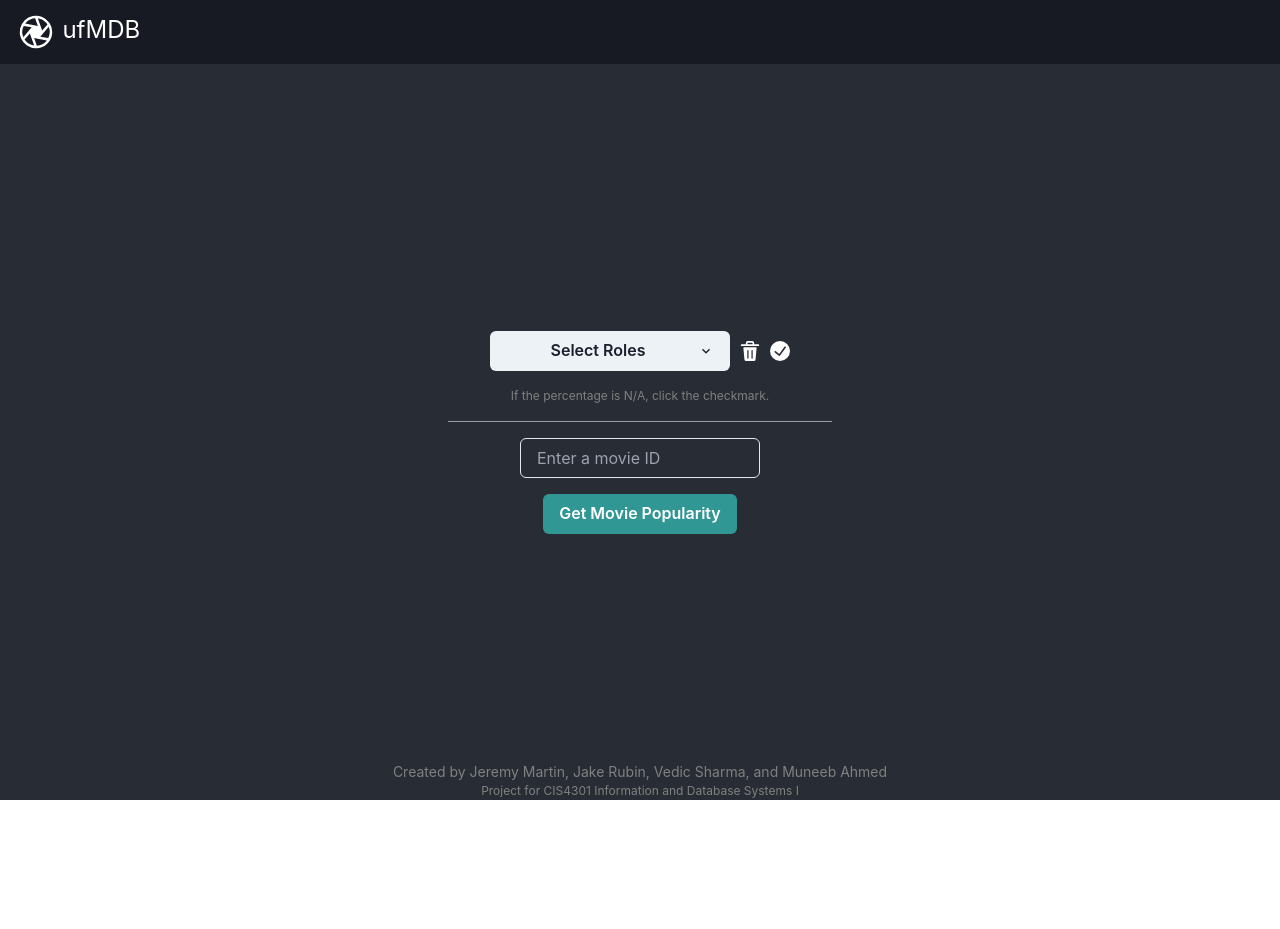
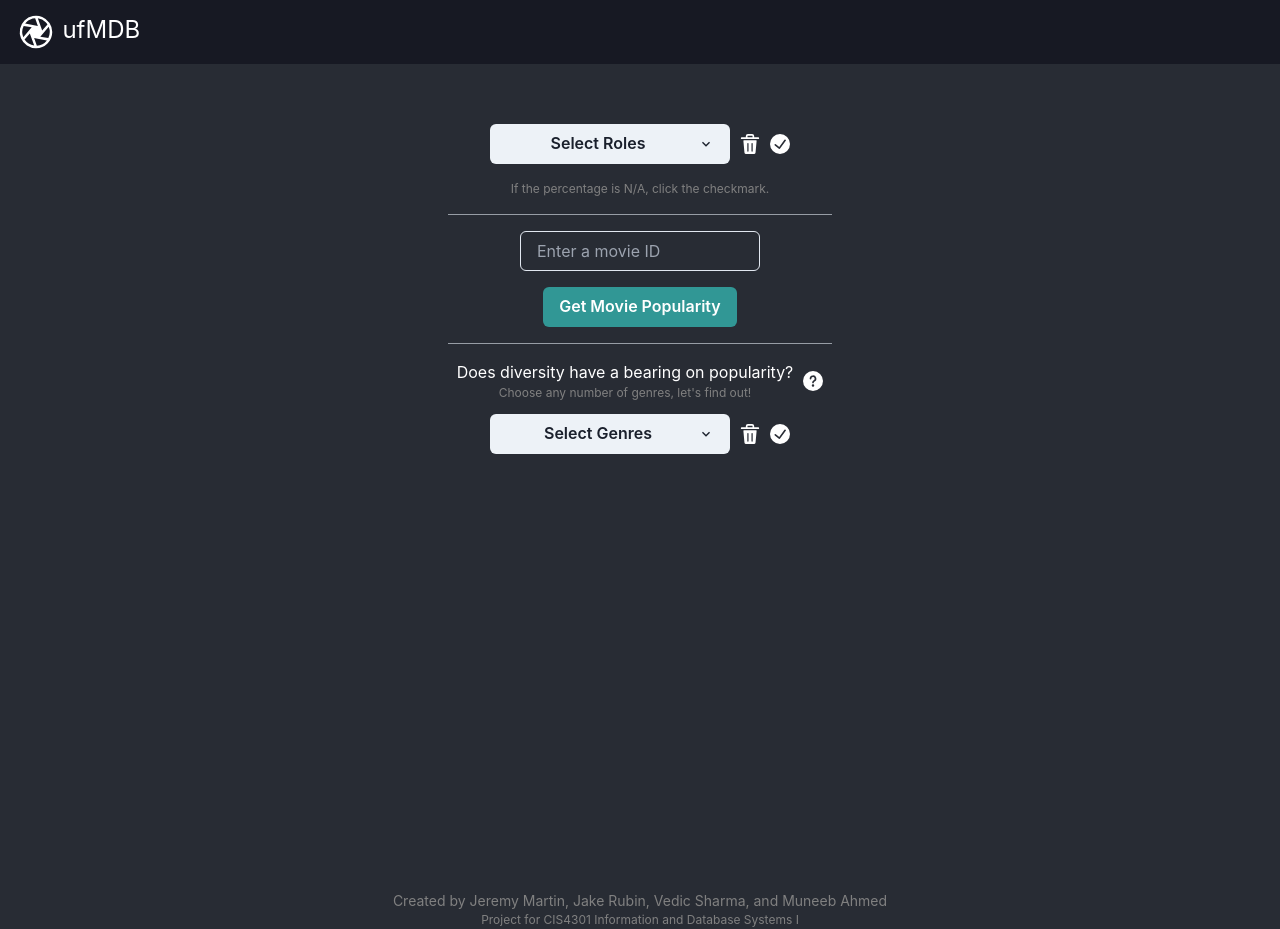
Before and after one commit to jer-martin/ufMDB, a React (Create React App) app: page / in a window 1280 px wide. Before the commit the page ends 800 px from the top, so only its background shows below. Built offline with nearby package versions, Linux system fonts and the light colour scheme.

Commit message:
GRAPH
LFG

```diff
--- a/package.json
+++ b/package.json
@@ -12,12 +12,15 @@
     "@testing-library/react": "^13.4.0",
     "@testing-library/user-event": "^13.5.0",
     "buffer": "^6.0.3",
+    "chart.js": "^4.4.2",
+    "chartjs-adapter-date-fns": "^3.0.0",
     "cors": "^2.8.5",
     "express": "^4.19.2",
     "framer-motion": "^11.0.22",
     "oracledb": "^6.4.0",
     "process": "^0.11.10",
     "react": "^18.2.0",
+    "react-chartjs-2": "^5.2.0",
     "react-dom": "^18.2.0",
     "react-icons": "^5.0.1",
     "react-scripts": "5.0.1",
--- a/src/App.js
+++ b/src/App.js
@@ -1,10 +1,94 @@
 import logo from './logo.svg';
 import './App.css';
 import Nav from './components/Nav';
-import { Button, Input, Text, Flex, Menu, MenuButton, MenuItem, MenuList, Icon, Tooltip, Divider} from '@chakra-ui/react'; // Ensure Chakra UI imports are here
-import { ChevronDownIcon, DeleteIcon, CheckCircleIcon } from '@chakra-ui/icons'; // Ensure Chakra UI imports are here
+import { Button, Input, Text, Flex, Menu, MenuButton, MenuItem, MenuList, Icon, Tooltip, Divider, Box} from '@chakra-ui/react'; // Ensure Chakra UI imports are here
+import { ChevronDownIcon, DeleteIcon, CheckCircleIcon, WarningIcon, QuestionIcon} from '@chakra-ui/icons'; // Ensure Chakra UI imports are here
 import React, { useState, useCallback, useEffect } from 'react';
 import { CgArrowsExpandDownRight } from "react-icons/cg";
+import { Chart, LineController, LineElement, PointElement, LinearScale, CategoryScale, Title, Filler, Legend, TimeScale } from 'chart.js';
+import { Line } from 'react-chartjs-2';
+import { Tooltip as ChartTooltip } from 'chart.js';
+import { keyframes } from '@emotion/react';
+import { adapterDateFns } from 'chartjs-adapter-date-fns';
+
+// Define a shake animation
+const shake = keyframes`
+  10%, 90% {
+    transform: translateX(-1px);
+  }
+
+  20%, 80% {
+    transform: translateX(2px);
+  }
+
+  30%, 50%, 70% {
+    transform: translateX(-4px);
+  }
+
+  40%, 60% {
+    transform: translateX(4px);
+  }
+`;
+
+Chart.register(LineController, LineElement, PointElement, LinearScale, CategoryScale, Title, Filler, Legend, ChartTooltip, TimeScale);
+
+
+const options = {
+  responsive: true,
+  scales: {
+    x: {
+      type: 'time',
+      time: {
+        unit: 'year',  // Can be set to 'year', 'month', etc.
+        parser: 'yyyy',  // Format of the year
+        tooltipFormat: 'yyyy',  // Format of the tooltip
+        displayFormats: {
+          year: 'yyyy'  // Format of the year label
+        }
+      },
+      title: {
+        display: true,
+        text: 'Year'
+      }
+    },
+    y: {
+      beginAtZero: true,
+      title: {
+        display: true,
+        text: 'Average Value'
+      }
+    }
+  },
+  plugins: {
+    legend: {
+      display: true
+    },
+    tooltip: {
+      enabled: true,
+      mode: 'index',
+      intersect: false
+    }
+  }
+};
+
+const createChartData = (genreData) => {
+  const datasets = genreData.map((genreArray, index) => {
+    const color = `hsl(${index * 360 / genreData.length}, 100%, 50%)`;
+    return {
+      label: genreArray[0].genre,
+      data: genreArray.map(d => ({
+        x: new Date(d.year.toString()), // Convert year to Date object
+        y: (d.avgNumLanguages + d.avgRating) / 2,
+      })),
+      borderColor: color,
+      backgroundColor: color,
+    };
+  });
+
+  return {
+    datasets,
+  };
+};
 
 function App() {
   const [formData, setFormData] = useState({
@@ -13,6 +97,10 @@ function App() {
   const [movieData, setMovieData] = useState(null);
   const [rolePercentages, setRolePercentages] = useState([]);
   const [selectedRoles, setSelectedRoles] = useState([]);
+  const [genrePercentages, setGenrePercentages] = useState([]);
+  const [selectedGenres, setSelectedGenres] = useState([]);
+  const [hasError, setHasError] = useState(false);
+  const [diversityGenreData, setDiversityGenreData] = useState([]);
 
 
 
@@ -24,34 +112,20 @@ function App() {
     });
   };
 
-  const handleClick = async () => {
-    const movieID = formData.movieID;
-
-    try {
-      const response = await fetch(`/get-movie/${movieID}`);
-      const data = await response.json();
-      setMovieData(data);
-    } catch (error) {
-      console.error('Error fetching movie data:', error);
-    }
-  };
-
-  const barbieClick = async () => {
-    try {
-      const response = await fetch(`/get-barbie`);
-      const data = await response.json();
-      // console.log(data);
-    } catch (error) {
-      console.error('Error fetching movie data:', error);
-    }
-  };
-
-
-
 
   const roles=["Additional directing","Additional photography","Art direction","Assistant director","Camera operator","Casting","Choreography","Cinematography",
   "Co-director","Composer","Costume design","Director","Editor","Executive producer","Hairstyling","Lighting","Makeup","Original writer","Producer","Production design",
   "Set decoration","Sound","Special effects","Stunts","Title design","Visual effects","Writer"];
+
+  const genres = [
+    "Adventure","Action","Romance","Comedy","Horror","TV Movie","Science Fiction","Animation","Mystery","Western","Documentary",
+    "Thriller","Music","History","War","Fantasy","Crime","Drama","Family"
+  ];
+
+  const displaySelectedRoles = selectedRoles.length > 0 ? selectedRoles.join(', ') : 'Select Roles';
+
+  const displaySelectedGenres = selectedGenres.length > 0 ? selectedGenres.join(', ') : 'Select Genres';
+
 
 
 
@@ -73,14 +147,38 @@ function App() {
     });
 };
 
+const handleGenreClick = (genre) => {
+  setSelectedGenres(prevGenres => {
+    if (prevGenres.includes(genre)) {
+      // If the genre is already selected, remove it from the array
+      return prevGenres.filter(g => g !== genre);
+    } else {
+      // If the genre is not selected, add it to the array
+      return [...prevGenres, genre];
+    }
+  });
+};
+
+
 
   const onRoleSelect = useCallback((selectedRoles) => {
     // console.log('Selected roles:', selectedRoles); // use selectedRoles as needed to pass to the SQL query
+    // pretty sure this is deprecated now
   }, []);
 
+  useEffect(() => {
+    if (hasError) {
+      // Set a timer to clear the error state
+      const timer = setTimeout(() => {
+        setHasError(false);
+      }, 1300); // 820ms matches the animation duration or any other appropriate delay
+
+      // Cleanup the timer when the component unmounts or hasError changes again
+      return () => clearTimeout(timer);
+    }
+  }, [hasError]);
 
 
-  const displaySelectedRoles = selectedRoles.length > 0 ? selectedRoles.join(', ') : 'Select Roles';
 
   const clearSelectedRoles = () => {
     setSelectedRoles([]);
@@ -130,7 +228,46 @@ function App() {
     } catch (error) {
       console.error('Error fetching movie popularity:', error);
     }
+  };
+
+
+  const handleDiversityClick = async (genreName) => {
+    const genre = `${encodeURIComponent(genreName)}`;
+    const url = `/get-diversity/${genre}`;
+    try {
+      console.log('Fetching URL:', url);
+      const response = await fetch(url);
+      const data = await response.json();
+      return data;
+    } catch (error) {
+      console.error('Error fetching movie popularity:', error);
     }
+  };
+
+  const handleMultipleGenresDiversity = async () => {
+    // start fetching percentages for all selected genres
+    const genrePromises = selectedGenres.map(genre => handleDiversityClick(genre));
+    // the response will be an array with year, avgNumLanguages, avgRating, and genre
+    try {
+      const results = await Promise.all(genrePromises);
+      console.log('Results:', results);
+      setDiversityGenreData(results);
+      const chartData = createChartData(results);
+    } catch (error) {
+      console.error('Error fetching data for multiple genres:', error);
+    }
+  };
+
+
+
+
+  const DiversityChart = ({ genreData }) => {
+    const chartData = createChartData(genreData);
+
+    return <Line data={chartData} options={options} />;
+  };
+
+
 
 
 
@@ -204,6 +341,7 @@ function App() {
             })}
           </Flex>
         )}
+
       <Text fontSize="xs" mt="4" color={'grey'}> If the percentage is N/A, click the checkmark.</Text>
 
       <Divider orientation="horizontal" mt="4" width={'30%'} />
@@ -232,6 +370,96 @@ function App() {
           )}
         </Flex>
 
+      <Divider orientation="horizontal" mt="4" width={'30%'} />
+
+        <Flex direction="column" alignItems="center" mt="4">
+
+            <Flex direction="row" alignItems="center" justifyContent="center">
+                <Box w={'auto'} h={'auto'}>
+                  <Text fontSize="md" color={'white'}>Does diversity have a bearing on popularity?</Text>
+                  <Text fontSize="xs" color={'grey'}>Choose any number of genres, let's find out!</Text>
+                </Box>
+                <Tooltip label="Diversity (in this case) refers to the variety of languages used in films, which, when compared to their average ratings, can indicate a correlation between a film's linguistic diversity and its perceived quality or appeal." placement="top-start">
+                  <Icon
+                    as={QuestionIcon}
+                    w={5}
+                    h={5}
+                    color={'white'}
+                    _hover={{transform: 'scale(1.2)', color: 'LightBlue'}}
+                    sx={{ marginLeft: '10px' }}
+                    onClick={() => setSelectedGenres([])}
+                  />
+                </Tooltip>
+            </Flex>
+
+            <Box w={4} h={3} /> {/* Spacer */}
+
+            <Flex direction="row" alignItems="center" justifyContent="center">
+              <Menu>
+                  <MenuButton
+                    as={Button}
+                    rightIcon={<ChevronDownIcon />}
+                    width="auto"
+                    minWidth="240px"
+                  >
+                    {displaySelectedGenres}
+                  </MenuButton>
+                <MenuList sx={{ maxHeight: '200px', overflowY: 'auto' }}>
+                  {genres.map(genre => (
+                    <MenuItem
+                      key={genre}
+                      onClick={() => handleGenreClick(genre)}
+                      sx={{ color: 'black', fontSize: '12pt' }}
+                      background={selectedGenres.includes(genre) ? 'gray.200' : 'white'}
+                      closeOnSelect={false}
+                    >
+                      {genre}
+                    </MenuItem>
+                  ))}
+                </MenuList>
+              </Menu>
+              <Tooltip label="Clear all selected genres" placement="top-start">
+                  <Icon
+                    as={DeleteIcon}
+                    w={5}
+                    h={5}
+                    color={'white'}
+                    _hover={{ color: 'LightCoral', transform: 'scale(1.2)' }}
+                    sx={{ marginLeft: '10px' }}
+                    onClick={() => setSelectedGenres([])}
+                  />
+              </Tooltip>
+              <Tooltip label="Find diversity-popularity metric for selected genres" placement="top-start">
+                  <Icon
+                    as={CheckCircleIcon}
+                    w={5}
+                    h={5}
+                    color={hasError ? 'IndianRed' : 'white'}
+                    _hover={{ color: 'LightGreen', transform: 'scale(1.2)' }}
+                    sx={{
+                      marginLeft: '10px',
+                      animation: hasError ? `${shake} 0.82s cubic-bezier(.36,.07,.19,.97) both` : 'none',
+                      _hover: {
+                          color: hasError ? 'IndianRed' : 'LightGreen',  // Conditional hover color
+                          transform: 'scale(1.2)'
+                      }
+                    }}
+                    onClick={() => handleMultipleGenresDiversity()}
+                  />
+              </Tooltip>
+            </Flex>
+
+
+
+
+        </Flex>
+
+        <Flex direction="column" alignItems="center" mt="4" style={{ width: '800px', height: '400px'}}>
+          {diversityGenreData && diversityGenreData.length > 0 && (
+            <DiversityChart genreData={diversityGenreData} />
+          )}
+        </Flex>
+
 
       </div>
 
```
Also changed, not shown: src/backend/server.js (+89 -21 lines), 1 other file (tests, documents, lock files or other folders). Lines whose indentation alone changed are shown as unchanged.
